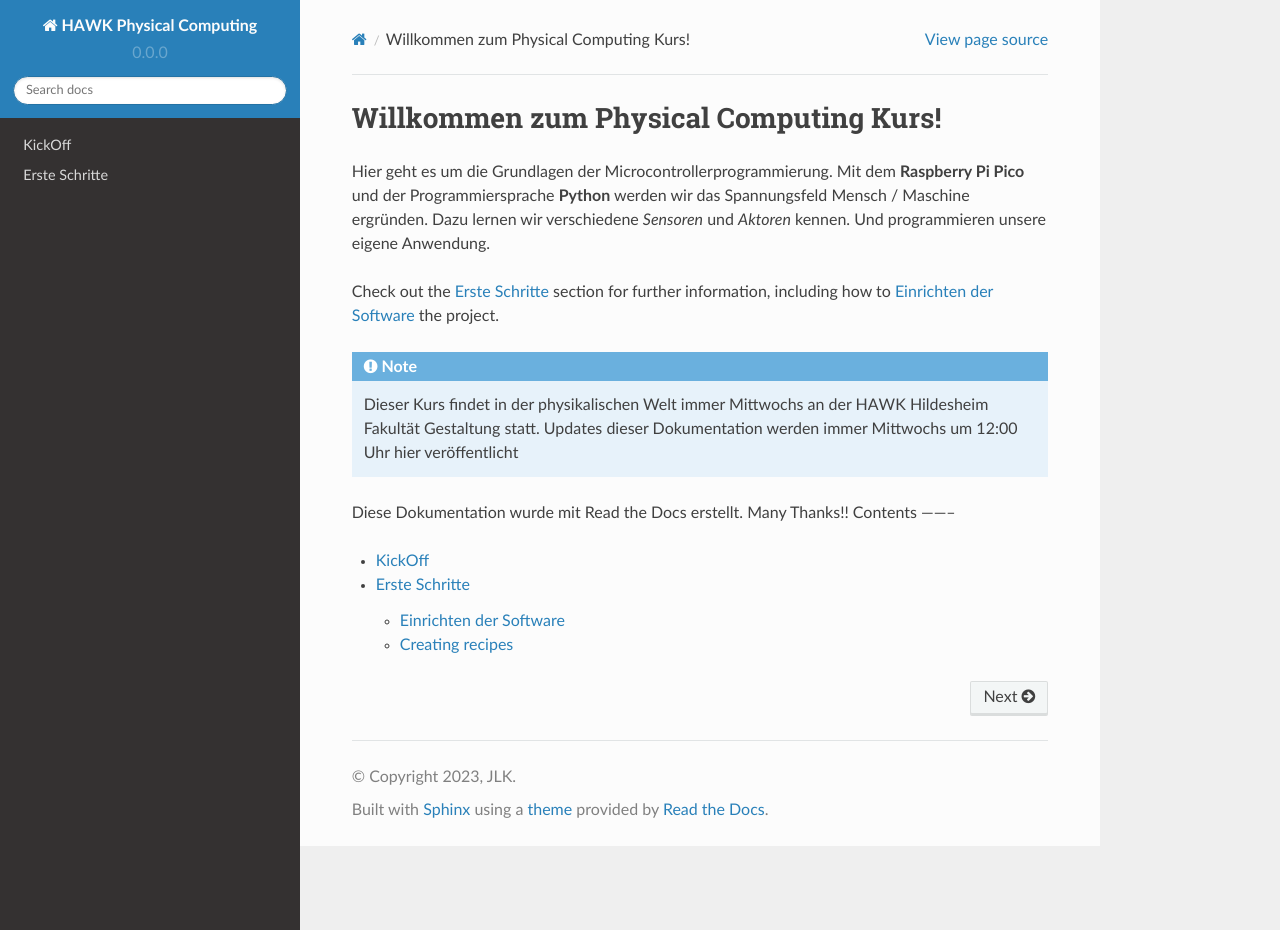
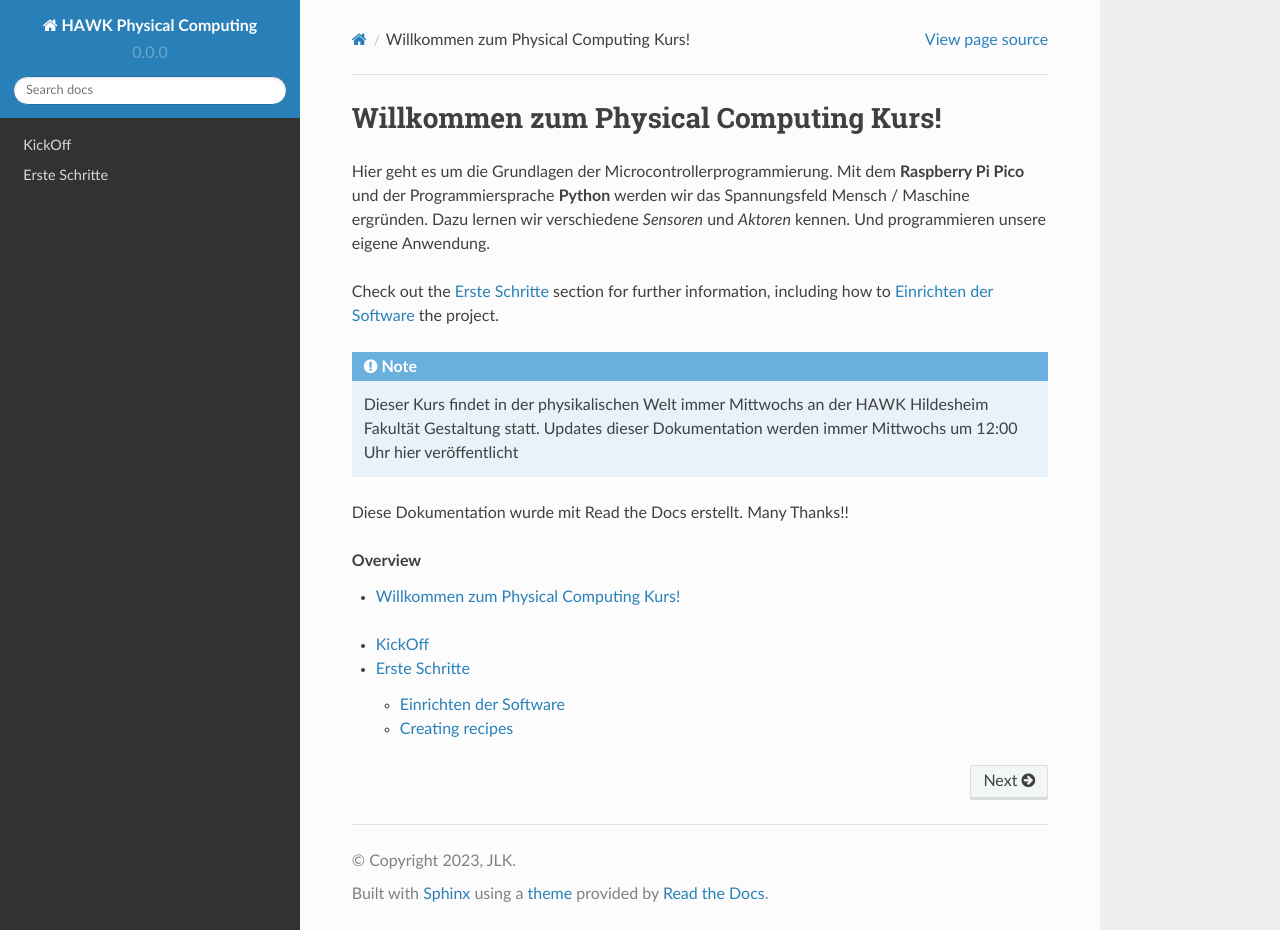
Before and after one commit to HAWK-Computing/physicalcomputing, a Sphinx documentation site: the page built from docs/source/index.rst, in a window 1280 px wide and 930 px high. Built offline with Sphinx 7.4.7 and the Read the Docs theme 2.0.0, drawn with Linux system fonts in a browser that asks for light colours.

Commit message:
Update index.rst

```diff
--- a/docs/source/index.rst
+++ b/docs/source/index.rst
@@ -14,8 +14,8 @@ how to :ref:`installation` the project.
    Updates dieser Dokumentation werden immer Mittwochs um 12:00 Uhr hier veröffentlicht
 
 Diese Dokumentation wurde mit Read the Docs erstellt. Many Thanks!!
-Contents
---------
+
+.. contents:: Overview
 
 .. toctree::
    Kickoff
```
